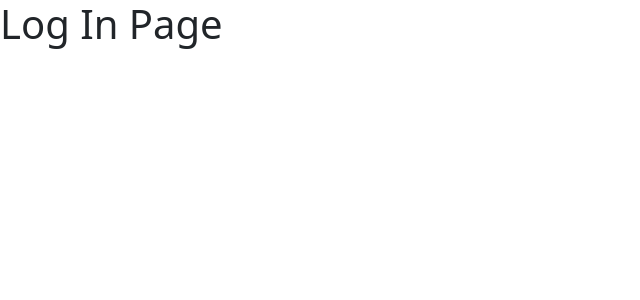
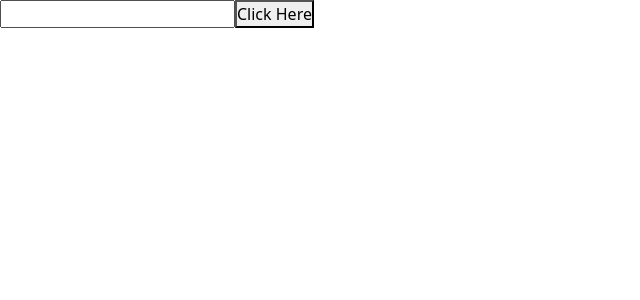
Before and after one commit to bappykti/first-reactApp, a React (Create React App) app: page / in a window 1280 px wide. Shown: the top 300 px of the page, without its empty margins (0-640 px from the left). Built offline with nearby package versions, Linux system fonts and the light colour scheme.

Commit message:
onChange evenrt handler usin class component

```diff
--- /dev/null
+++ b/src/App7.js
@@ -0,0 +1,11 @@
+import React from 'react'
+import EventHandler from './EVENT_HANDLER_CLASS/EventHandeler';
+
+function App7() {
+  return (
+    <div>
+        <EventHandler />
+    </div>
+  )
+}
+export default App7;
--- /dev/null
+++ b/src/EVENT_HANDLER_CLASS/EventHandeler.js
@@ -0,0 +1,35 @@
+// event handler using class component
+import React, { Component } from 'react'
+
+ class EventHandler extends Component {
+     constructor(props) {
+       super(props)
+
+       this.state = {
+          changedValue : ""
+       }
+     }
+    handleClick =() => {
+        console.log("clicked");
+    }
+    handleOnChange = (e) => {
+
+        this.setState({
+            changedValue : e.target.value
+        }, () => {
+            console.log(this.state.changedValue)
+        })
+        // console.log(this.state.changedValue)
+    }
+  render() {
+    return (
+      <div>
+          <input type = "text" onChange={this.handleOnChange}></input>
+          <button onClick={this.handleClick}>Click Here</button>
+          <p>{this.state.changedValue}</p>
+      </div>
+    )
+  }
+}
+
+export default EventHandler;
```
Also changed, not shown: src/index.js (+4 -3 lines).
